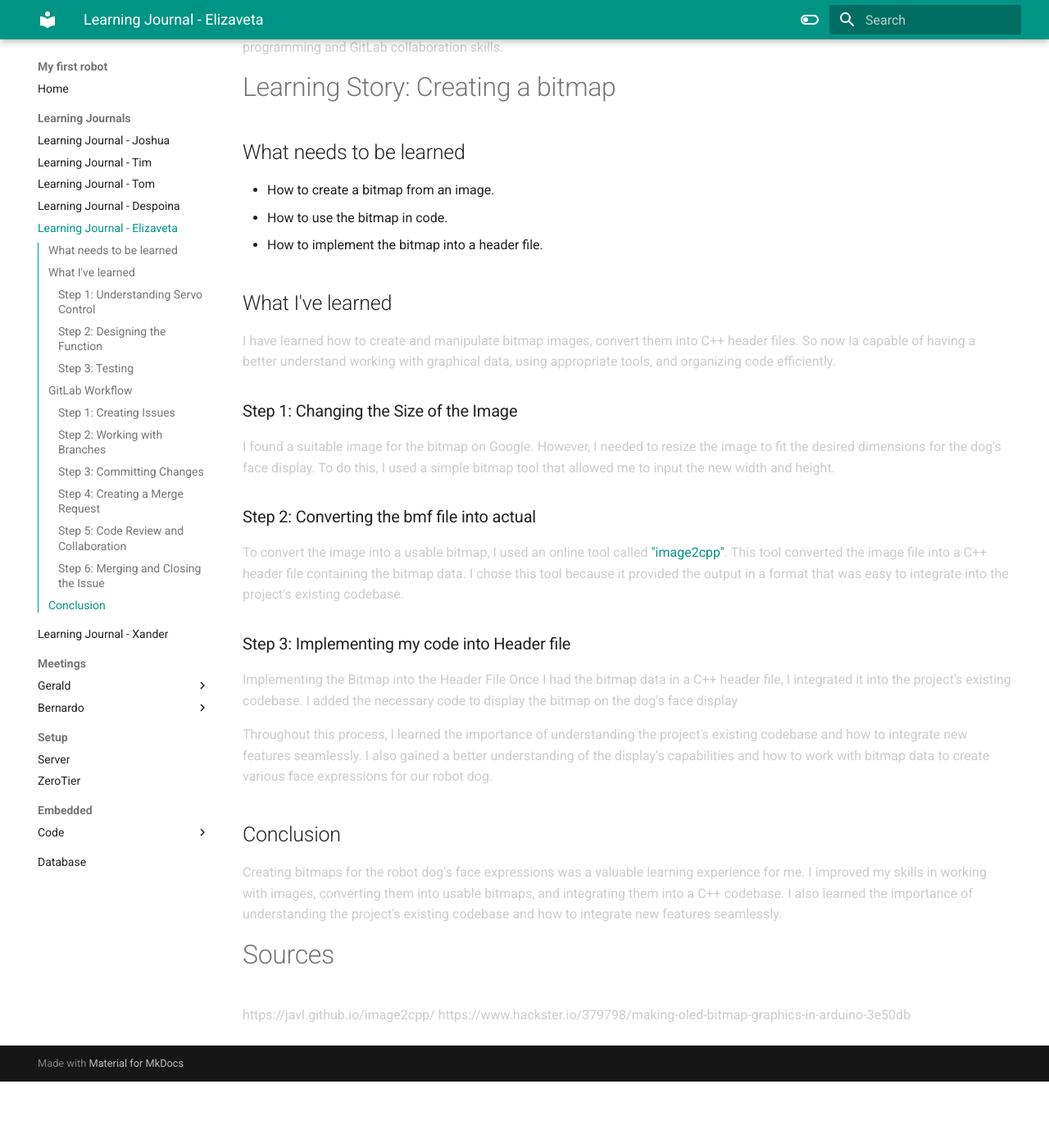
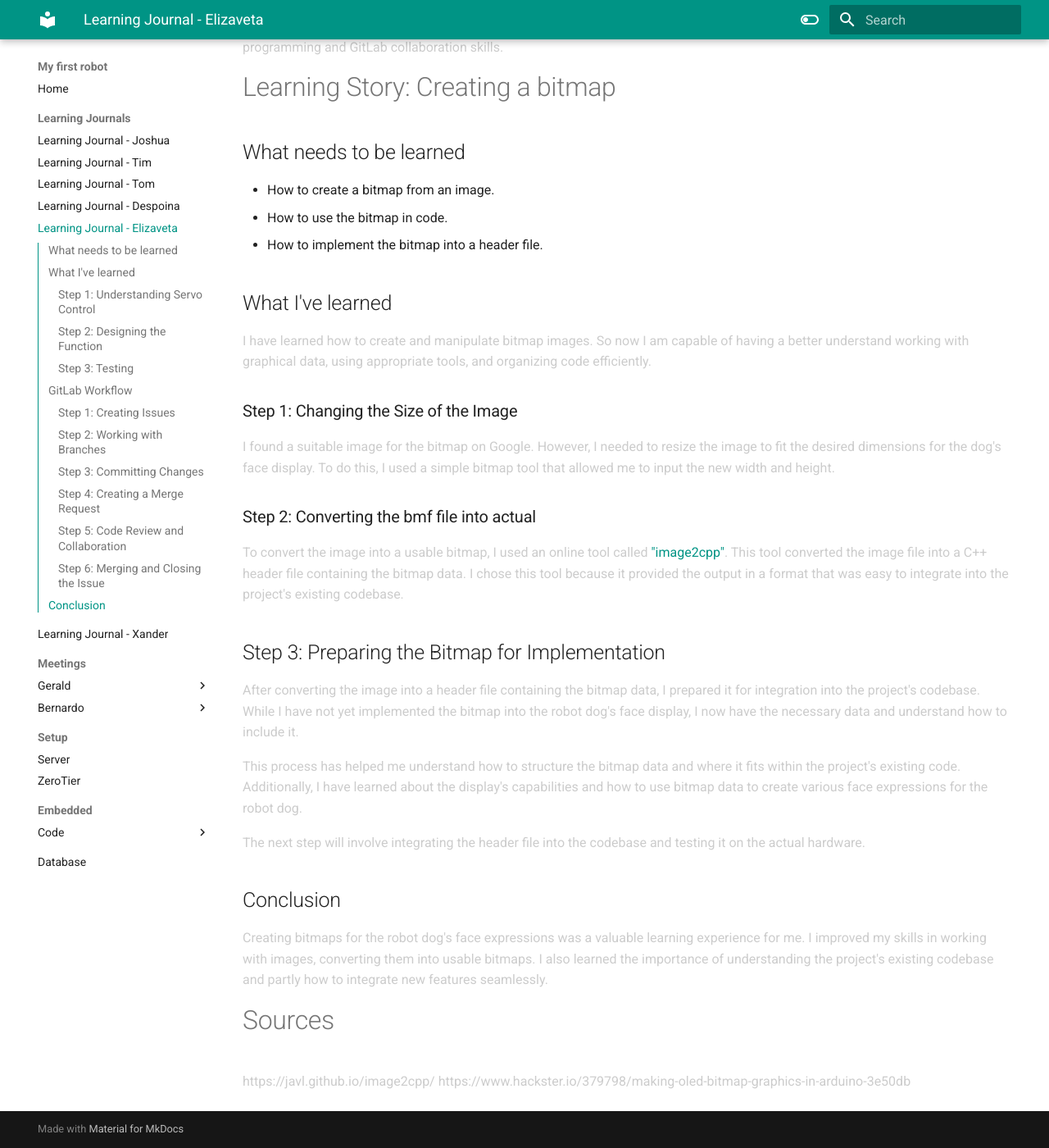
Before and after one commit to VioletHarmon2002/MyFirstRobot, an MkDocs documentation site: the page built from docs/Learning Journals/learning-journal-elizaveta.md, in a window 1280 px wide and 1400 px high, scrolled down 1891 px. Shown: the whole window at 82% size. Built offline with MkDocs 1.6.1 and Material for MkDocs 9.7.7, drawn with Linux system fonts in a browser that asks for light colours; before the commit the page ends 3210 px from its top, so only the background shows below that.

Commit message:
changed some text

```diff
--- a/docs/Learning Journals/learning-journal-elizaveta.md
+++ b/docs/Learning Journals/learning-journal-elizaveta.md
@@ -57,7 +57,7 @@ Implementing the `fall_right.h` file not only enhanced the functionality of our
 - How to implement the bitmap into a header file.
 
 ## What I've learned
-I have learned how to create and manipulate bitmap images, convert them into C++ header files. So now Ia capable of having a better understand working with graphical data, using appropriate tools, and organizing code efficiently.
+I have learned how to create and manipulate bitmap images. So now I am capable of having a better understand working with graphical data, using appropriate tools, and organizing code efficiently.
 
 ### Step 1: Changing the Size of the Image
 
@@ -67,15 +67,16 @@ I found a suitable image for the bitmap on Google. However, I needed to resize t
 
 To convert the image into a usable bitmap, I used an online tool called ["image2cpp"](https://www.image2cpp.com/). This tool converted the image file into a C++ header file containing the bitmap data. I chose this tool because it provided the output in a format that was easy to integrate into the project's existing codebase.
 
-### Step 3: Implementing my code into Header file
+## Step 3: Preparing the Bitmap for Implementation
 
-Implementing the Bitmap into the Header File
-Once I had the bitmap data in a C++ header file, I integrated it into the project's existing codebase. I added the necessary code to display the bitmap on the dog's face display
+After converting the image into a  header file containing the bitmap data, I prepared it for integration into the project's codebase. While I have not yet implemented the bitmap into the robot dog's face display, I now have the necessary data and understand how to include it.
 
-Throughout this process, I learned the importance of understanding the project's existing codebase and how to integrate new features seamlessly. I also gained a better understanding of the display's capabilities and how to work with bitmap data to create various face expressions for our robot dog.
+This process has helped me understand how to structure the bitmap data and where it fits within the project's existing code. Additionally, I have learned about the display's capabilities and how to use bitmap data to create various face expressions for the robot dog.
+
+The next step will involve integrating the header file into the codebase and testing it on the actual hardware.
 
 ## Conclusion
-Creating bitmaps for the robot dog's face expressions was a valuable learning experience for me. I improved my skills in working with images, converting them into usable bitmaps, and integrating them into a C++ codebase. I also learned the importance of understanding the project's existing codebase and how to integrate new features seamlessly.
+Creating bitmaps for the robot dog's face expressions was a valuable learning experience for me. I improved my skills in working with images, converting them into usable bitmaps. I also learned the importance of understanding the project's existing codebase and  partly how to integrate new features seamlessly.
 
 # Sources
 https://javl.github.io/image2cpp/
```
